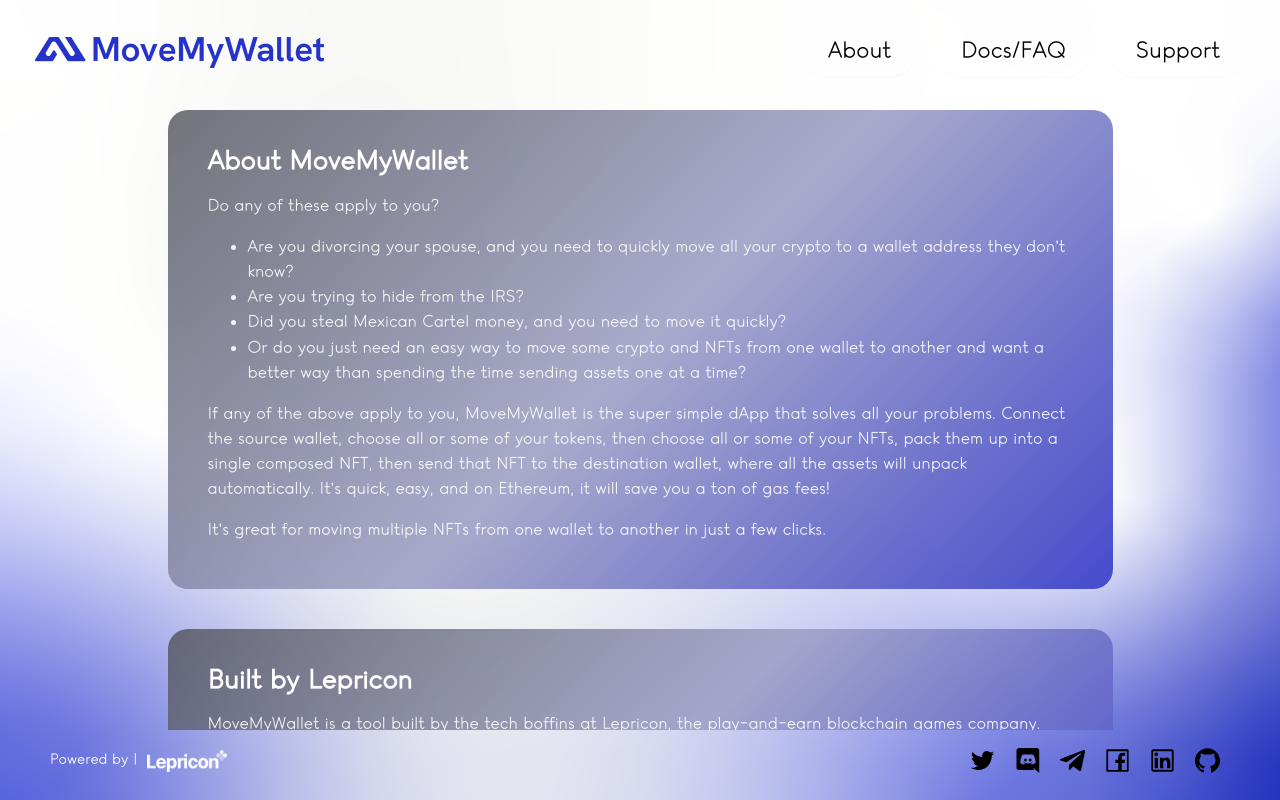
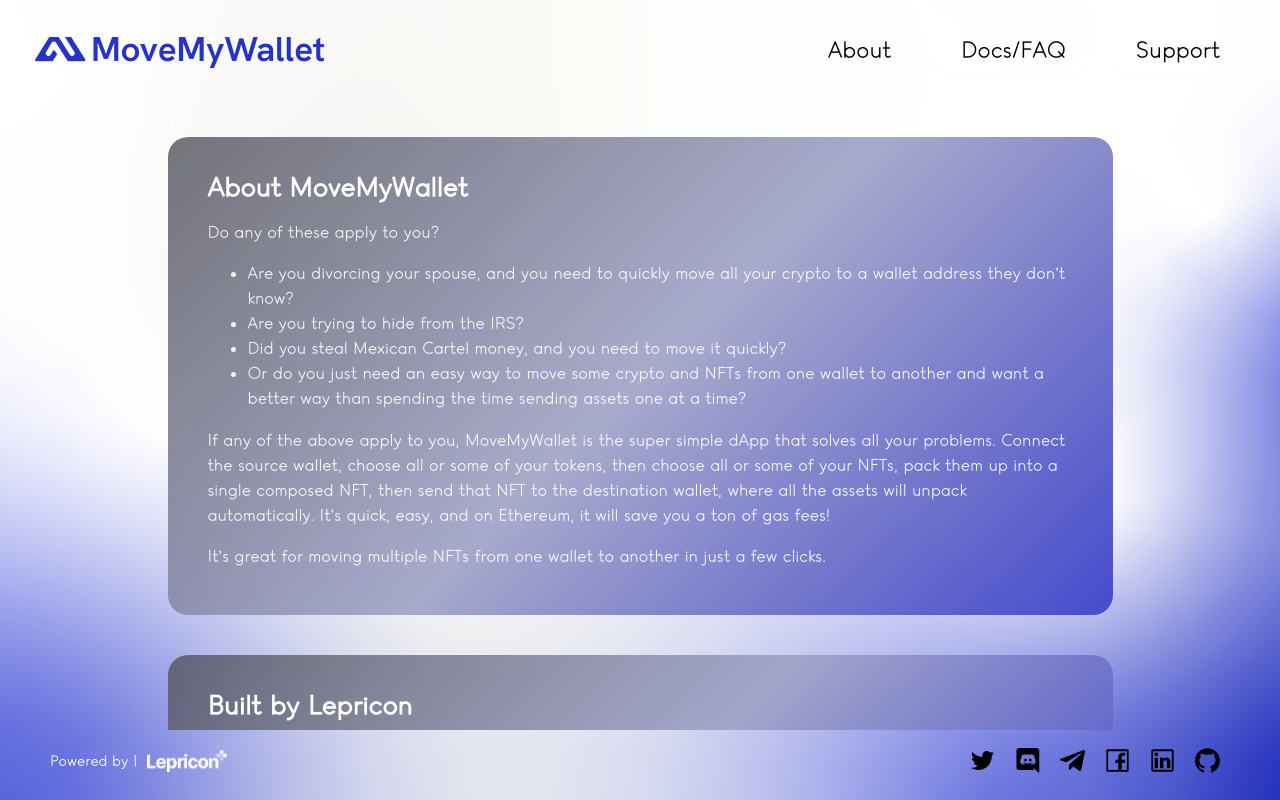
Before and after one commit to meed-limited/MoveMyWallet-web, a React (Create React App) app: page /about in a window 1280 px wide. Built offline with nearby package versions, Linux system fonts and the light colour scheme.

Commit message:
Minor design improvments

```diff
--- a/src/App.jsx
+++ b/src/App.jsx
@@ -19,17 +19,16 @@
     backgroundRepeat: "no-repeat",
     width: "100vw",
     height: "100vh",
-    overflow: "auto",
     fontFamily: "leon_sansregular"
   },
   content: {
     display: "flex",
     justifyContent: "center",
-    color: "white",
     marginTop: "100px",
+    marginBottom: "70px",
     padding: "10px",
-    marginBottom: "70px",
-    overflow: "auto"
+    overflow: "auto",
+    color: "white"
   },
   header: {
     position: "fixed",
@@ -47,9 +46,8 @@
     margin: "40px 0 0 30px"
   },
   footer: {
+    position: "fixed",
     width: "100%",
-    overflow: "auto",
-    position: "fixed",
     bottom: "0",
     backgroundColor: "transparent"
   }
--- a/src/components/CommunityItems.jsx
+++ b/src/components/CommunityItems.jsx
@@ -14,11 +14,11 @@
 const CommunityItems = () => {
   return (
     <>
-      <Text style={{ display: "flex", color: "white", float: "left" }}>
+      <Text style={{ display: "flex", color: "white", float: "left", alignItems: "end" }}>
         Powered by |
         <a href='https://lepricon.io/' target='_blank' rel='noopener noreferrer'>
           <div style={{ paddingLeft: "10px" }}>
-            <img src={LepriconLogoWhite} alt='LepriconLogoWhite' width='80px' height='22px' />
+            <img src={LepriconLogoWhite} alt='LepriconLogoWhite' width='80px' />
           </div>
         </a>
       </Text>
--- a/src/components/pages/About.jsx
+++ b/src/components/pages/About.jsx
@@ -29,11 +29,12 @@
 const About = () => {
   return (
     <div style={styles.content}>
+      s
       <div style={styles.pane}>
         <h2 style={styles.h2}>About MoveMyWallet</h2>
         <div style={styles.text}>
           <p>Do any of these apply to you?</p>
-          <p>
+          <div>
             <ul>
               <li>
                 Are you divorcing your spouse, and you need to quickly move all your crypto to a wallet address they
@@ -46,7 +47,7 @@
                 better way than spending the time sending assets one at a time?
               </li>
             </ul>
-          </p>
+          </div>
           <p>
             If any of the above apply to you, MoveMyWallet is the super simple dApp that solves all your problems.
             Connect the source wallet, choose all or some of your tokens, then choose all or some of your NFTs, pack
@@ -57,7 +58,6 @@
           <p>It’s great for moving multiple NFTs from one wallet to another in just a few clicks.</p>
         </div>
       </div>
-
       <div style={{ ...styles.pane, marginTop: "40px" }}>
         <h2 style={styles.h2}>Built by Lepricon</h2>
         <div style={styles.text}>
@@ -65,7 +65,9 @@
           We’ve had to pack up a few digital assets ourselves developing technology to use in our games and MoveMyWallet
           is a cool tool that came out of that research.
           <div style={{ padding: "30px", textAlign: "center" }}>
-            <img src={LepriconLogoWhite} alt='LepriconLogoWhite' height='50px' />
+            <a href='https://lepricon.io/' target='_blank' rel='noopener noreferrer'>
+              <img src={LepriconLogoWhite} alt='LepriconLogoWhite' height='50px' />
+            </a>
           </div>
           <div style={{ fontSize: "14px" }}>
             <i>* Please note - the above examples are for humorous purposes only</i>
```
